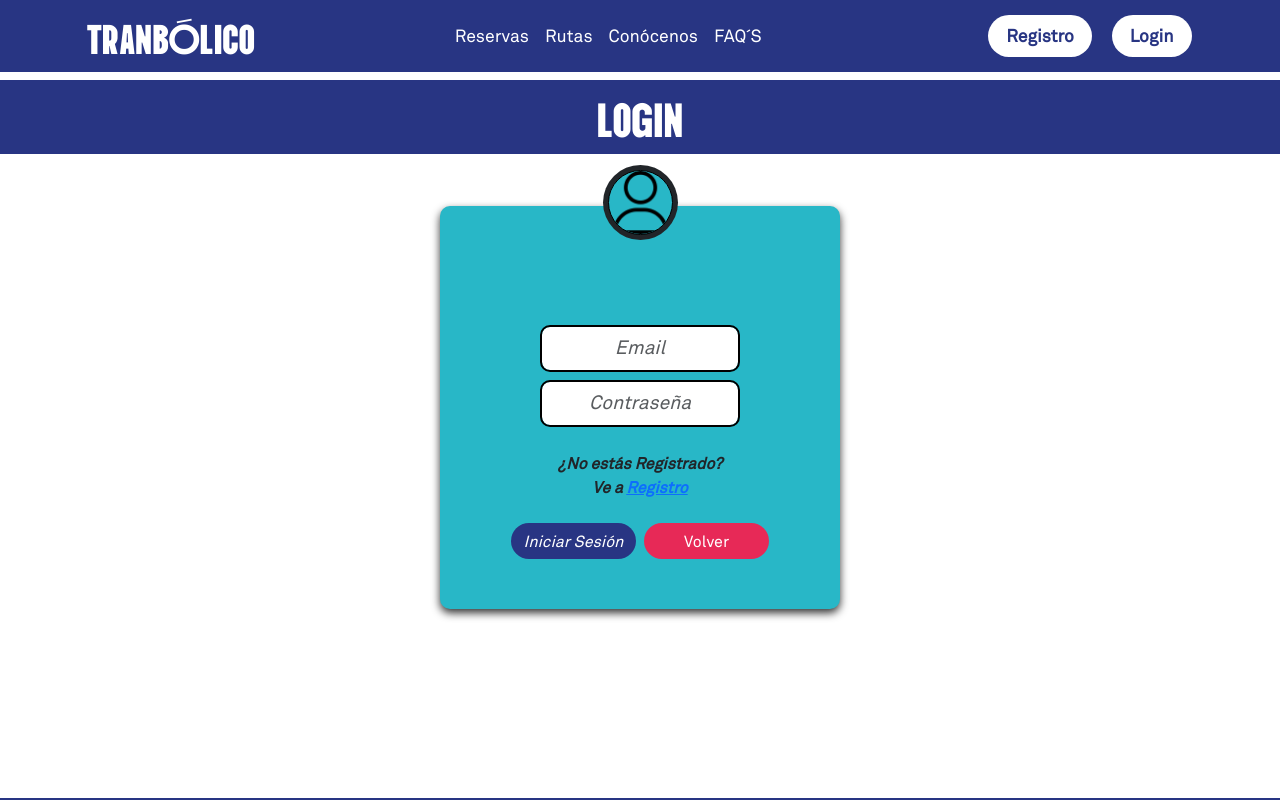
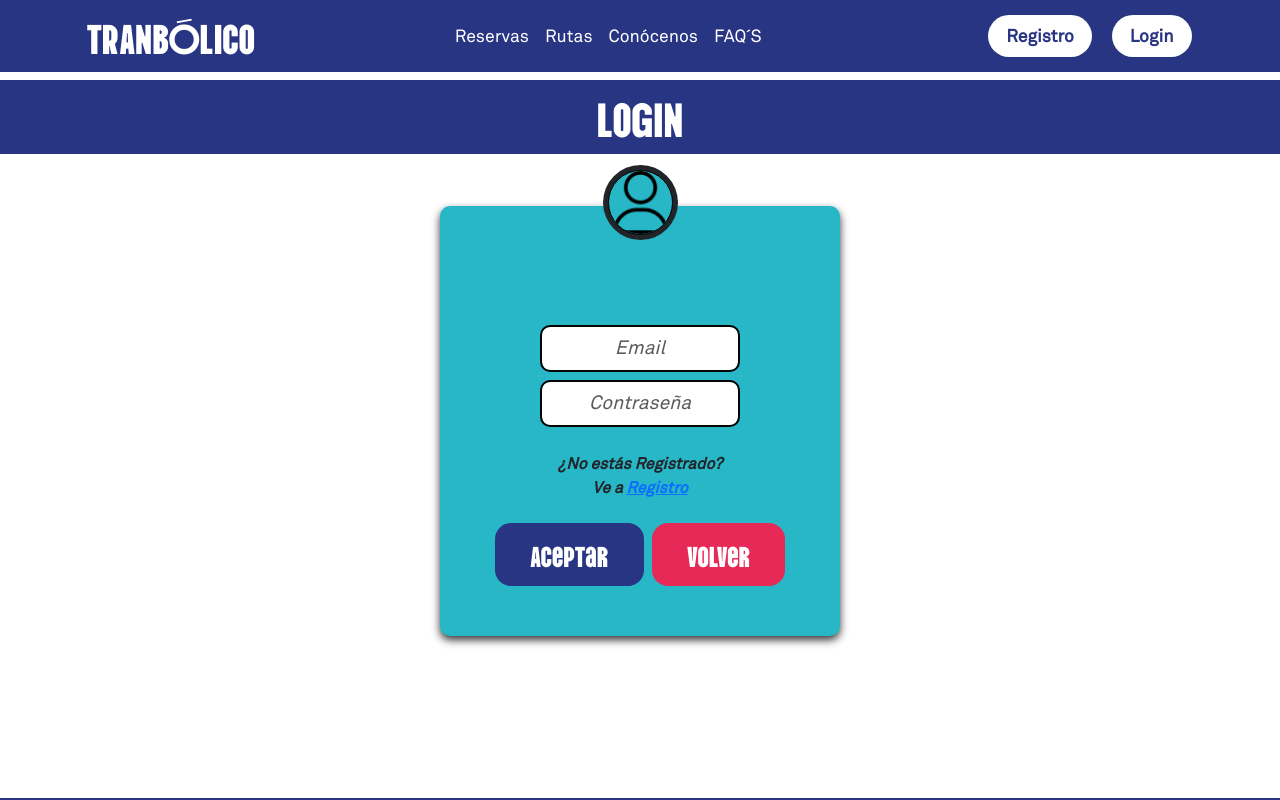
Before and after one commit to PabloVillalbaAlcaide/Tranbolico-App, a React (Vite) app in the folder Client/: page /login in a window 1280 px wide. Shown: the top 800 px of the page. Built offline with nearby package versions, Linux system fonts and the light colour scheme.

Commit message:
botones tranbolicos

```diff
--- /dev/null
+++ b/Client/src/components/ButtonTram/ButtonTram.jsx
@@ -0,0 +1,55 @@
+import React from 'react';
+import './ButtonTram.scss';
+
+
+const getHoverColor = (backgroundColor) => {
+  const hoverColors = {
+    '#283583': '#1e2a66',
+    '#e72957': '#bf2147',
+    '#e3b6d4': '#c99daf',
+    '#91cad8': '#118899',
+    '#ffd92d': '#e6c226',
+    '#b3b420': '#9da01d',
+    'var(--tranbolico-rosa)': '#c99daf',
+    'var(--tranbolico-azul)': '#1e2a66',
+    'var(--tranbolico-azulClaro)': '#118899',
+    'var(--tranbolico-fucsia)': '#bf2147',
+    'var(--tranbolico-amarillo)': '#e6c226',
+    'var(--tranbolico-verde)': '#9da01d',
+  };
+
+  return hoverColors[backgroundColor] || backgroundColor;
+};
+
+export const ButtonTram = ({
+  fontSize = '1.8rem',
+  color = 'white',
+  borderRadius = '1rem',
+  padding = '10px 35px',
+  minWidth = '120px',
+  backgroundColor = 'var(--tranbolico-azulClaro)',
+  children,
+  ...props
+}) => {
+  const hoverBackgroundColor = getHoverColor(backgroundColor);
+
+  const buttonStyles = {
+    fontSize,
+    color,
+    borderRadius,
+    padding,
+    minWidth,
+    '--background-color': backgroundColor,
+    '--hover-background-color': hoverBackgroundColor,
+  };
+
+  return (
+    <button
+      className="button-tram"
+      style={buttonStyles}
+      {...props}
+    >
+      {children}
+    </button>
+  );
+};
--- /dev/null
+++ b/Client/src/components/ButtonTram/buttonTram.scss
@@ -0,0 +1,22 @@
+.button-tram {
+  border: none;
+  font-size: 1.8rem;
+  color: white;
+  border-radius: 1rem;
+  padding: 10px 35px;
+  min-width: 120px;
+  font-family: 'VinaSans-Regular.ttf';
+  cursor: pointer;
+  display: inline-block;
+  text-align: center;
+  text-decoration: none;
+  transition: background-color 0.3s ease;
+  display: inline-flex;
+  align-items: center;
+  justify-content: center;
+  background-color: var(--background-color);
+
+  &:hover {
+    background-color: var(--hover-background-color);
+  }
+}
--- a/Client/src/components/SearchBar/SearchBar.jsx
+++ b/Client/src/components/SearchBar/SearchBar.jsx
@@ -5,6 +5,7 @@ import axios from "axios";
 import { useNavigate } from "react-router-dom";
 import "./searchBar.scss";
 import { AppContext } from "../../context/TranbolicoContextProvider";
+import { ButtonTram } from "../ButtonTram/ButtonTram";
 
 export const SearchBar = () => {
   const [origin, setOrigin] = useState("");
@@ -172,6 +173,9 @@ export const SearchBar = () => {
         <Button className="btn-buscarSBH" onClick={onSubmit}>
           Buscar
         </Button>
+        {/* <ButtonTram color="black" backgroundColor='var(--tranbolico-rosa)' onClick={onSubmit}>
+          Buscar
+        </ButtonTram> */}
       </Form>
     </div>
   );
--- a/Client/src/pages/Auth/Login/Login.jsx
+++ b/Client/src/pages/Auth/Login/Login.jsx
@@ -1,11 +1,12 @@
 // Button, Col
 import "./login.scss";
-import { Button, Container, Form, Row } from "react-bootstrap";
+import { Container, Form, Row } from "react-bootstrap";
 import icono from "/images/perfil2.png";
 import { useContext, useState } from "react";
 import { Link, useNavigate } from "react-router-dom";
 import axios from "axios";
 import { AppContext } from "../../../context/TranbolicoContextProvider";
+import { ButtonTram } from "../../../components/ButtonTram/ButtonTram";
 
 const initialValue = {
   email: "",
@@ -102,16 +103,29 @@ export const Login = () => {
             </strong>
             <br />
             <div className=" d-flex flex-row gap-2 align-items-center justify-content-center">
-              <Button onClick={handleSubmit} className="btn-iniciar-login">
+              {/* <Button onClick={handleSubmit} className="btn-iniciar-login">
                 Iniciar Sesión
-              </Button>
+              </Button> */}
+              <ButtonTram
+                backgroundColor="var(--tranbolico-azul)"
+                onClick={handleSubmit}
+              >
+                Aceptar
+              </ButtonTram>
 
-              <Button
+              {/* <Button
                 className="btn-volver-login border-0 "
                 onClick={() => navigate("/")}
               >
                 Volver
-              </Button>
+              </Button> */}
+              <ButtonTram
+
+                backgroundColor="var(--tranbolico-fucsia)"
+                onClick={() => navigate("/")}
+              >
+                Volver
+              </ButtonTram>
             </div>
           </div>
         </Container>
--- a/Client/src/pages/Auth/RecoverPassword/RecoverPassword.jsx
+++ b/Client/src/pages/Auth/RecoverPassword/RecoverPassword.jsx
@@ -4,6 +4,7 @@ import { useState } from "react";
 import { useNavigate } from "react-router-dom";
 import axios from "axios";
 import "./RecoverPassword.scss";
+import { ButtonTram } from "../../../components/ButtonTram/ButtonTram";
 
 export const RecoverPassword = () => {
   const [mail, setMail] = useState({});
@@ -58,16 +59,22 @@ export const RecoverPassword = () => {
             </Form.Group>
             <br />
             <div className="d-flex flex-row gap-2 align-items-center justify-content-center flex-column gap-2">
-              <Button onClick={onSubmit} className="btn-iniciar-login">
+              {/* <Button onClick={onSubmit} className="btn-iniciar-login">
                 Recuperar Contraseña
-              </Button>
+              </Button> */}
+              <ButtonTram color="black" onClick={onSubmit}>
+                Aceptar
+              </ButtonTram>
 
-              <Button
+              {/* <Button
                 className="btn-volver-login border-0 fst-italic"
                 onClick={() => navigate("/")}
               >
                 Volver
-              </Button>
+              </Button> */}
+              <ButtonTram backgroundColor='var(--tranbolico-fucsia)' onClick={() => navigate("/")}>
+                Volver
+              </ButtonTram>
             </div>
           </div>
         </Container>
--- a/Client/src/pages/Auth/Register/Register.jsx
+++ b/Client/src/pages/Auth/Register/Register.jsx
@@ -6,6 +6,7 @@ import { Button, Col, Form, Row } from "react-bootstrap";
 import { useEffect, useState } from "react";
 import axios from "axios";
 import { SearchDropdown } from "../../../components/locationSelector/LocationSelector"; //
+import { ButtonTram } from "../../../components/ButtonTram/ButtonTram";
 
 const initialValue = {
   name: "",
@@ -338,18 +339,24 @@ export const Register = () => {
                 Ve a <Link to={"/login"}>Login</Link>
               </p>
               <div className="d-flex justify-content-center gap-2">
-                <Button
+                {/* <Button
                   className="btn-iniciar-login aceptar border-0 fst-italic"
                   onClick={onSubmit}
                 >
                   Registrar
-                </Button>
-                <Button
+                </Button> */}
+                <ButtonTram backgroundColor = 'var(--tranbolico-azul)' onClick={onSubmit}>
+                  Registrar
+                </ButtonTram>
+                {/* <Button
                   className="btn-volver-login cancelar border-0 fst-italic"
                   onClick={() => navigate("/")}
                 >
                   Volver
-                </Button>
+                </Button> */}
+                <ButtonTram backgroundColor="var(--tranbolico-fucsia)" onClick={() => navigate("/")}>
+                  Volver
+                </ButtonTram>
               </div>
             </Form>
           </Col>
--- a/Client/src/pages/Auth/ResetPassword/ResetPassword.jsx
+++ b/Client/src/pages/Auth/ResetPassword/ResetPassword.jsx
@@ -3,6 +3,7 @@ import { useContext, useState } from "react";
 import { Col, Container, Row, Form, Button } from "react-bootstrap";
 import { useNavigate, useParams } from "react-router-dom";
 import { AppContext } from "../../../context/TranbolicoContextProvider";
+import { ButtonTram } from "../../../components/ButtonTram/ButtonTram";
 
 const initialValue = {
   oldPassword: "",
@@ -147,15 +148,21 @@ export const ResetPassword = () => {
 
             <br />
             <div className="d-flex flex-row gap-2 align-items-center justify-content-center flex-column gap-2">
-              <Button onClick={onSubmit} className="btn-iniciar-login">
+              {/* <Button onClick={onSubmit} className="btn-iniciar-login">
                 Restablecer Contraseña
-              </Button>
-              <Button
+              </Button> */}
+              <ButtonTram padding="10px 27px" color="black" onClick={onSubmit}>
+                Aceptar
+              </ButtonTram>
+              {/* <Button
                 className="btn-volver-login border-0 "
                 onClick={() => navigate("/")}
               >
                 Volver
-              </Button>
+              </Button> */}
+              <ButtonTram backgroundColor='var(--tranbolico-fucsia)' onClick={() => navigate("/")}>
+                Volver
+              </ButtonTram>
             </div>
           </Col>
         </Container>
--- a/Client/src/pages/ConfirmReservation/ConfirmReservation.jsx
+++ b/Client/src/pages/ConfirmReservation/ConfirmReservation.jsx
@@ -1,6 +1,7 @@
 import React from "react";
 import { Button, Col, Row } from "react-bootstrap";
 import { useNavigate } from "react-router-dom";
+import { ButtonTram } from "../../components/ButtonTram/ButtonTram";
 
 export const ConfirmReservation = () => {
   const navigate = useNavigate();
@@ -31,7 +32,7 @@ export const ConfirmReservation = () => {
                 vistas de la ciudad. 🚌✨
               </p>
 
-              <Button
+              {/* <Button
                 style={{
                   backgroundColor: "var(--tranbolico-azulClaro)",
                   color: "black",
@@ -40,7 +41,10 @@ export const ConfirmReservation = () => {
                 onClick={() => navigate("/")}
               >
                 Volver
-              </Button>
+              </Button> */}
+              <ButtonTram color="black" onClick={() => navigate("/")}>
+                Volver
+              </ButtonTram>
             </div>
             <div className="imagen-rabbit">
               <img
--- a/Client/src/pages/SelectDate/SelectDate.jsx
+++ b/Client/src/pages/SelectDate/SelectDate.jsx
@@ -5,6 +5,7 @@ import { AppContext } from "../../context/TranbolicoContextProvider";
 import axios from "axios";
 import { Container, Row, Col, Button } from "react-bootstrap";
 import "./selectDate.scss";
+import { ButtonTram } from "../../components/ButtonTram/ButtonTram";
 
 export const SelectDate = () => {
   const { reservation, setReservation, route, loadingReservation } =
@@ -256,14 +257,17 @@ export const SelectDate = () => {
           md={4}
           className="d-flex flex-column flex-md-row justify-content-md-around justify-content-center align-items-center p-0 m-0 w-100 gap-4"
         >
-          <Button onClick={nextStep} className="btn btn-success" style={{
+          {/* <Button onClick={nextStep} className="btn btn-success" style={{
               backgroundColor: "var(--tranbolico-verde)",
               color: "black",
               border: "none",
             }}>
             Continuar
-          </Button>
-          <Button
+          </Button> */}
+          <ButtonTram fontSize="1.3rem" color="black" onClick={nextStep} backgroundColor='var(--tranbolico-verde)'>
+          Continuar
+          </ButtonTram>
+          {/* <Button
             onClick={() => navigate(-1)}
             style={{
               backgroundColor: "var(--tranbolico-amarillo)",
@@ -272,8 +276,11 @@ export const SelectDate = () => {
             }}
           >
             Atras
-          </Button>
-          <Button
+          </Button> */}
+          <ButtonTram fontSize="1.3rem" color="black" backgroundColor="var(--tranbolico-amarillo)" onClick={() => navigate(-1)}>
+            Atrás
+          </ButtonTram>
+          {/* <Button
             onClick={() => navigate("/")}
             style={{
               backgroundColor: "var(--tranbolico-rosa)",
@@ -282,7 +289,10 @@ export const SelectDate = () => {
             }}
           >
             Cancelar
-          </Button>
+          </Button> */}
+          <ButtonTram fontSize="1.3rem" color="black" backgroundColor="var(--tranbolico-fucsia)" onClick={() => navigate("/")}>
+            Cancelar
+          </ButtonTram>
         </Col>
       </Row>
     </Container>
--- a/Client/src/pages/editUser/EditUser.jsx
+++ b/Client/src/pages/editUser/EditUser.jsx
@@ -7,6 +7,7 @@ import axios from "axios";
 import { UserAvatar } from "../../components/UserAvatar/UserAvatar";
 import { SearchDropdown } from "../../components/locationSelector/LocationSelector";
 import uploadIcon from "../../../src/assets/icons/upload.svg";
+import { ButtonTram } from "../../components/ButtonTram/ButtonTram";
 
 export const EditUser = () => {
   const { globalState, setGlobalState, loading } = useContext(AppContext);
@@ -305,18 +306,24 @@ export const EditUser = () => {
                   />
                 </Form.Group>
                 <div className="d-flex justify-content-center gap-2">
-                  <Button
+                  {/* <Button
                     className="btn-iniciar-login aceptar border-0 fst-italic"
                     onClick={onSubmit}
                   >
                     Aceptar
-                  </Button>
-                  <Button
+                  </Button> */}
+                  <ButtonTram color="black" onClick={onSubmit}>
+                    Aceptar
+                  </ButtonTram>
+                  {/* <Button
                     className="btn-volver-login cancelar border-0 fst-italic"
                     onClick={() => navigate("/profile")}
                   >
                     Cancelar
-                  </Button>
+                  </Button> */}
+                  <ButtonTram backgroundColor='var(--tranbolico-fucsia)' onClick={() => navigate("/profile")}>
+                    Cancelar
+                  </ButtonTram>
                 </div>
               </Form>
             </Col>
--- a/Client/src/pages/msg-token/MsgToken.jsx
+++ b/Client/src/pages/msg-token/MsgToken.jsx
@@ -6,6 +6,7 @@ import { useNavigate, useParams } from "react-router-dom";
 import { AppContext } from "../../context/TranbolicoContextProvider";
 import axios from "axios";
 import { Button } from "react-bootstrap";
+import { ButtonTram } from "../../components/ButtonTram/ButtonTram";
 
 export const MsgToken = () => {
   const { globalState, setGlobalState } = useContext(AppContext);
@@ -64,7 +65,7 @@ export const MsgToken = () => {
 
               <p>Cuenta verificada correctamente</p>
 
-              <Button
+              {/* <Button
                 style={{
                   backgroundColor: "var(--tranbolico-azulClaro)",
                   color: "black",
@@ -73,7 +74,10 @@ export const MsgToken = () => {
                 onClick={() => navigate("/")}
               >
                 Aceptar
-              </Button>
+              </Button> */}
+              <ButtonTram color="black" onClick={() => navigate("/")}>
+                Aceptar
+              </ButtonTram>
             </div>
             <div className="imagen-rabbit">
               <img
--- a/Client/src/pages/rutas/Rutas.jsx
+++ b/Client/src/pages/rutas/Rutas.jsx
@@ -5,6 +5,7 @@ import { useNavigate } from "react-router-dom";
 import axios from "axios";
 import "./Rutas.scss";
 import { AppContext } from "../../context/TranbolicoContextProvider";
+import { ButtonTram } from "../../components/ButtonTram/ButtonTram";
 
 export const Rutas = () => {
   const { globalState } = useContext(AppContext);
@@ -120,9 +121,11 @@ export const Rutas = () => {
               )}
             </Form.Group>
           </Form>
-          <Button className="btn-iniciar-login" onClick={onSubmit}>
+          <ButtonTram
+          color="black"
+          onClick={onSubmit}>
             Buscar
-          </Button>
+          </ButtonTram>
           {noRoutesMessage && (
             <p style={{ color: "red", marginTop: "20px" }}>{noRoutesMessage}</p>
           )}
@@ -140,12 +143,14 @@ export const Rutas = () => {
                   >
                     <p>{originFinal.city}</p>
                     <p>{e.city_name}</p>
-                    <Button
+                    <ButtonTram
+                      padding = '10px 35px'
+                      fontSize="1.5rem"
+                      backgroundColor="var(--tranbolico-fucsia)"
                       onClick={() => onSubmit2(e)}
-                      className="btn-reservar_rutas mt-2"
                     >
                       Reservar
-                    </Button>
+                    </ButtonTram>
                   </Col>
                 );
               })}
```
